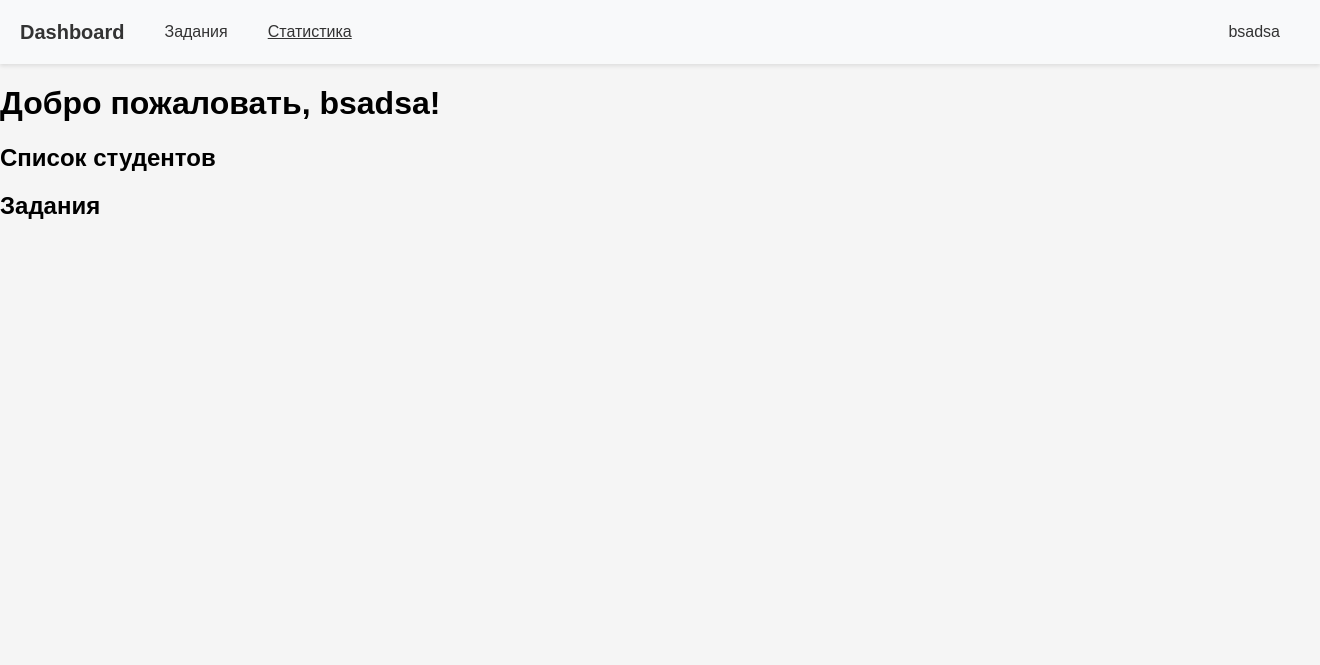
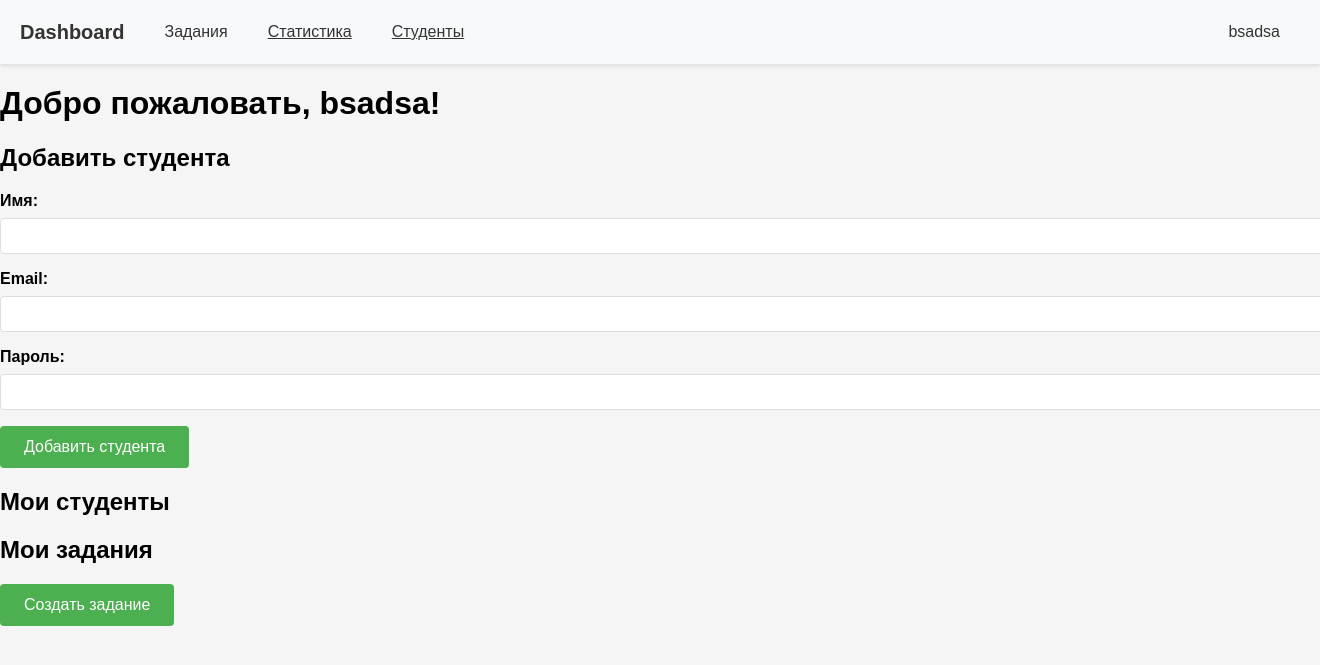
Before and after one commit to Porcupine116/-_24-25, a Flask app: page /dashboard in a window 1320 px wide; the page is wider, and only the part inside the window is pictured. Shown: the top 665 px of that part. Run offline with Flask 3, Linux system fonts and the light colour scheme; a user stored in the database is signed in.

Commit message:
Update teacher_dashboard.html

```diff
--- a/templates/teacher_dashboard.html
+++ b/templates/teacher_dashboard.html
@@ -13,6 +13,8 @@
                 <a href="{{ url_for('main.dashboard') }}" class="logo">Dashboard</a>
                 <button class="nav-btn tasks-btn">Задания</button>
                 <a href="{{ url_for('main.statistics') }}" class="nav-btn stats-btn">Статистика</a>
+                <a href="{{ url_for('main.students') }}" class="nav-btn">Студенты</a> <!-- Новая кнопка -->
+
             </div>
             <div class="nav-right">
                 <div class="profile-dropdown">
@@ -39,21 +41,66 @@
             {% endif %}
         {% endwith %}
 
-        <!-- Учительский контент -->
         <div class="teacher-content">
-            <h2>Список студентов</h2>
+            <!-- Добавление студентов -->
+            <div class="add-student-section">
+                <h2>Добавить студента</h2>
+                <form method="POST" action="{{ url_for('main.add_student') }}">
+                    <div class="form-group">
+                        <label>Имя:</label>
+                        <input type="text" name="name" required>
+                    </div>
+
+                    <div class="form-group">
+                        <label>Email:</label>
+                        <input type="email" name="email" required>
+                    </div>
+
+                    <div class="form-group">
+                        <label>Пароль:</label>
+                        <input type="password" name="password" required>
+                    </div>
+
+                    <button type="submit" class="btn">Добавить студента</button>
+                </form>
+            </div>
+
+            <!-- Список студентов -->
+            <div class="students-list">
+                <h2>Мои студенты</h2>
                 <ul>
                     {% for student in students %}
-                    <li>{{ student.name }} ({{ student.email }})</li>
+                    <li>
+                        {{ student.name }} ({{ student.email }})
+                        <form method="POST" action="{{ url_for('main.delete_student', student_id=student.id) }}" onsubmit="return confirm('Удалить этого студента?')">
+                            <button type="submit" class="btn-small">Удалить</button>
+                        </form>
+                    </li>
                     {% endfor %}
                 </ul>
+            </div>
 
-            <h2>Задания</h2>
-            <ul>
+            <!-- Задания -->
+            <div class="assignments-section">
+                <h2>Мои задания</h2>
+                <a href="{{ url_for('main.create_assignment') }}" class="btn">Создать задание</a>
+
+                <div class="assignments-list">
                     {% for assignment in assignments %}
-                    <li>{{ assignment.title }} - {{ assignment.topic }}</li>
+                    <div class="assignment-card">
+                        <h3>{{ assignment.title }}</h3>
+                        <p>{{ assignment.description }}</p>
+                        <p>Тема: {{ assignment.topic }}</p>
+                        <p>Срок: {{ assignment.deadline.strftime('%d.%m.%Y %H:%M') if assignment.deadline else 'Нет срока' }}</p>
+                        <p>Макс. балл: {{ assignment.max_score }}</p>
+                        <div class="assignment-actions">
+                            <a href="{{ url_for('main.view_submissions', assignment_id=assignment.id) }}" class="btn-small">Работы</a>
+                            <a href="{{ url_for('main.edit_assignment', assignment_id=assignment.id) }}" class="btn-small">Редактировать</a>
+                        </div>
+                    </div>
                     {% endfor %}
-            </ul>
+                </div>
+            </div>
         </div>
     </main>
 
```
Lines whose indentation alone changed are shown as unchanged.
